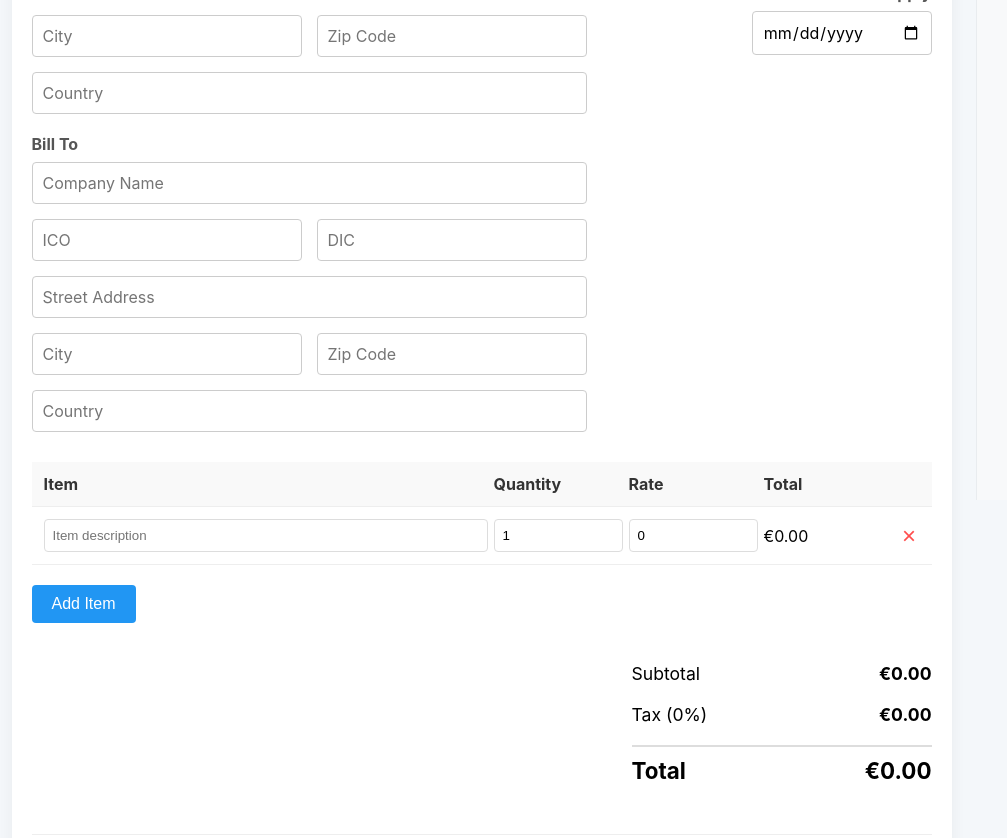
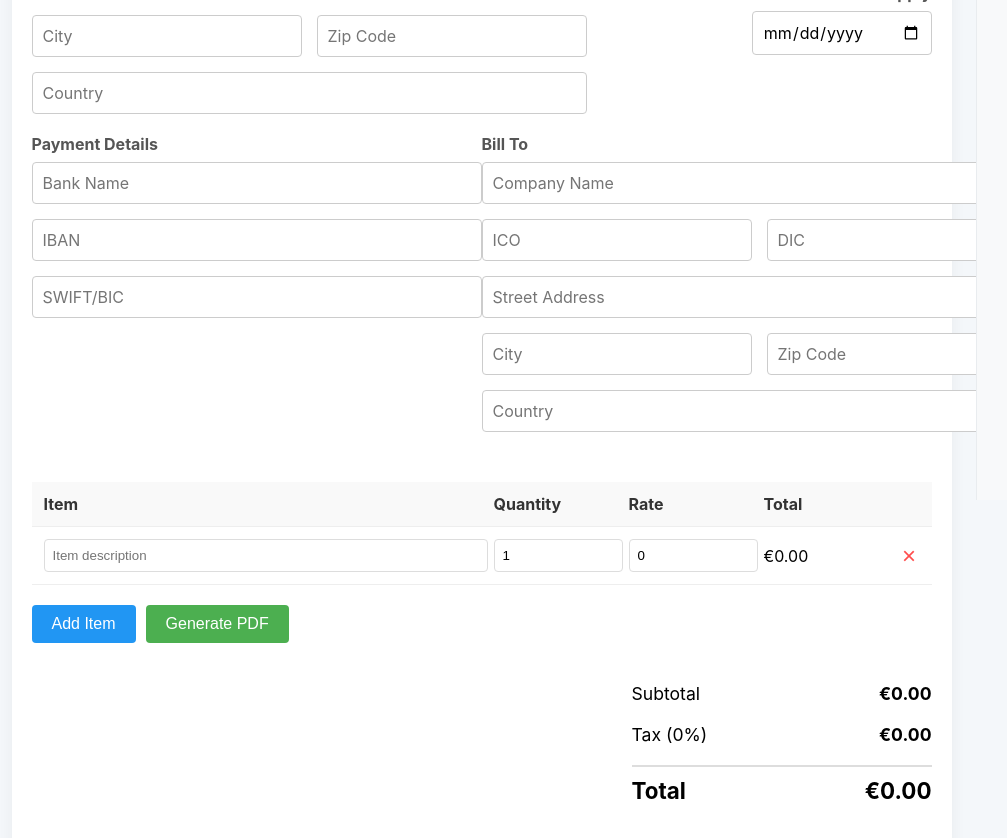
Before and after one commit to svolsky/invojsik, a React (Create React App) app in the folder frontend/: page / in a window 1280 px wide. Shown: the part 340-1178 px from the top of the page, without its empty margins (13-1020 px from the left). Built offline with nearby package versions, Linux system fonts and the light colour scheme.

Commit message:
payment data added

```diff
--- a/frontend/src/InvoiceForm.css
+++ b/frontend/src/InvoiceForm.css
@@ -107,6 +107,10 @@
     margin-bottom: 30px;
 }
 
+.payment-details {
+    margin-bottom: 30px;
+}
+
 .items-table table {
     width: 100%;
     border-collapse: collapse;
@@ -177,6 +181,21 @@
     background-color: #0b7dda;
 }
 
+.btn-generate-pdf {
+    background-color: #4CAF50;
+    color: white;
+    padding: 10px 20px;
+    border: none;
+    border-radius: 4px;
+    cursor: pointer;
+    font-size: 1em;
+    margin-left: 10px;
+}
+
+.btn-generate-pdf:hover {
+    background-color: #45a049;
+}
+
 .totals-section {
     display: flex;
     justify-content: flex-end;
--- a/frontend/src/InvoiceForm.js
+++ b/frontend/src/InvoiceForm.js
@@ -17,6 +17,11 @@ const getInitialFormData = () => ({
     },
     items: [{ description: '', quantity: 1, rate: 0 }],
     notes: 'Thanks for your business!',
+    paymentDetails: {
+        bankName: '',
+        iban: '',
+        swift: ''
+    }
 });
 
 const currencySymbols = {
@@ -33,7 +38,12 @@ const InvoiceForm = ({ currency }) => {
                 const parsed = JSON.parse(savedData);
                 // Убедимся, что валюта из настроек имеет приоритет
                 parsed.currency = currency;
-                return parsed;
+                // Merge with initial form data to ensure new fields like paymentDetails are present
+                return { ...getInitialFormData(), ...parsed,
+                    billFrom: { ...getInitialFormData().billFrom, ...parsed.billFrom },
+                    billTo: { ...getInitialFormData().billTo, ...parsed.billTo },
+                    paymentDetails: { ...getInitialFormData().paymentDetails, ...parsed.paymentDetails }
+                };
             } catch (error) {
                 console.error("Error parsing invoice data from localStorage", error);
             }
@@ -56,7 +66,7 @@ const InvoiceForm = ({ currency }) => {
 
     const handleInputChange = (section, e) => {
         const { name, value } = e.target;
-        if (section === 'billFrom' || section === 'billTo') {
+        if (section === 'billFrom' || section === 'billTo' || section === 'paymentDetails') {
             setFormData(prev => ({ ...prev, [section]: { ...prev[section], [name]: value } }));
         } else {
             setFormData(prev => ({ ...prev, [name]: value }));
@@ -76,6 +86,11 @@ const InvoiceForm = ({ currency }) => {
 
     const handleRemoveItem = (index) => {
         setFormData(prev => ({ ...prev, items: prev.items.filter((_, i) => i !== index) }));
+    };
+
+    const handleGeneratePdf = () => {
+        console.log("Generate PDF clicked!");
+        // Here you would typically send formData to your backend to generate the PDF
     };
 
     const calculateTotal = (quantity, rate) => {
@@ -119,7 +134,15 @@ const InvoiceForm = ({ currency }) => {
                     </div>
                 </div>
 
-                <div className="form-row">
+                <div className="form-row-split">
+                    <div className="form-group payment-details">
+                        <label>Payment Details</label>
+                        <div className="bill-from-grid">
+                            <div className="form-group grid-col-span-2"><input type="text" name="bankName" placeholder="Bank Name" value={formData.paymentDetails.bankName} onChange={(e) => handleInputChange('paymentDetails', e)} /></div>
+                            <div className="form-group grid-col-span-2"><input type="text" name="iban" placeholder="IBAN" value={formData.paymentDetails.iban} onChange={(e) => handleInputChange('paymentDetails', e)} /></div>
+                            <div className="form-group grid-col-span-2"><input type="text" name="swift" placeholder="SWIFT/BIC" value={formData.paymentDetails.swift} onChange={(e) => handleInputChange('paymentDetails', e)} /></div>
+                        </div>
+                    </div>
                     <div className="form-group bill-to">
                         <label>Bill To</label>
                         <div className="bill-from-grid">
@@ -153,6 +176,7 @@ const InvoiceForm = ({ currency }) => {
 
                 <div className="form-actions">
                     <button type="button" className="btn-add-item" onClick={handleAddItem}>Add Item</button>
+                    <button type="button" className="btn-generate-pdf" onClick={handleGeneratePdf}>Generate PDF</button>
                 </div>
 
                 <div className="totals-section">
```
